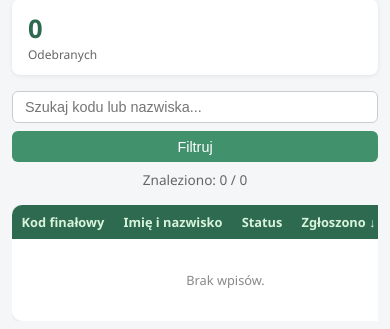
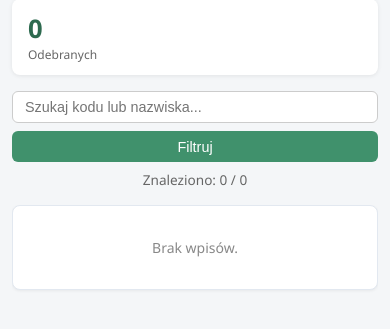
Before and after one commit to blmbyd/ro-gra, a PHP site: page /backend-php/admin/index.php in a window 390 px wide. Shown: the part 288-617 px from the top of the page. Run offline with PHP 8.4, Linux system fonts and the light colour scheme; the visitor is signed in with stand-in values (Sample User, id 1).

Commit message:
fix: Enhance responsive design with improved media queries and table layout adjustments

```diff
--- a/backend-php/admin/index.php
+++ b/backend-php/admin/index.php
@@ -303,12 +303,9 @@ function status_label(string $status): string
        RESPONSYWNOSC – MEDIA QUERIES
        ============================================= */
 
-    /* <= 768 px: tabela – mniejsze odstepy, ukrycie kolumny Zaktualizowano */
+    /* <= 768 px: tabela – mniejsze odstepy na tabletach */
     @media (max-width: 768px) {
       th, td { padding: 0.5rem 0.6rem; font-size: 0.8rem; }
-      th:nth-child(5), td:nth-child(5) { display: none; }
-      .name-cell { max-width: 150px; }
-      .actions-cell { white-space: normal; }
     }
 
     /* <= 680 px: formularz edycji – uklad pionowy */
@@ -322,11 +319,50 @@ function status_label(string $status): string
       .btn-cancel { margin-top: 0.4rem; }
     }
 
-    /* <= 640 px: naglowek – uklad pionowy */
+    /* <= 640 px: naglowek + tabela jako karty */
     @media (max-width: 640px) {
       .admin-header { flex-direction: column; align-items: flex-start; gap: 0.5rem; padding: 0.8rem 1rem; }
       .admin-header h1 { font-size: 1rem; }
       .btn-sm { align-self: flex-start; }
+
+      .table-wrap { overflow-x: visible; }
+      table { box-shadow: none; border-radius: 0; background: transparent; }
+      thead { display: none; }
+      tbody, tr { display: block; }
+      tr {
+        background: #fff;
+        border: 1px solid #e2e8f0;
+        border-radius: 8px;
+        margin-bottom: 0.75rem;
+        box-shadow: 0 1px 3px rgba(0,0,0,0.06);
+        overflow: hidden;
+      }
+      tr:hover td { background: transparent; }
+      tr:last-child td { border-bottom: 1px solid #f0f0f0; }
+      tr:last-child td:last-child { border-bottom: none; }
+      td {
+        display: flex;
+        justify-content: space-between;
+        align-items: center;
+        padding: 0.55rem 0.9rem;
+        border-bottom: 1px solid #f0f0f0;
+        font-size: 0.875rem;
+      }
+      td:last-child { border-bottom: none; }
+      td::before {
+        content: attr(data-label);
+        font-weight: 600;
+        font-size: 0.75rem;
+        color: #888;
+        min-width: 110px;
+        flex-shrink: 0;
+      }
+      td.empty { justify-content: center; }
+      td.empty::before { display: none; }
+      .name-cell { max-width: none; white-space: normal; overflow: visible; text-overflow: clip; }
+      .date-cell { white-space: normal; }
+      .actions-cell { white-space: normal; flex-wrap: wrap; gap: 0.3rem; }
+      .code-cell { letter-spacing: 0.03em; }
     }
 
     /* <= 480 px: statystyki i filtr – jednokolumnowy */
@@ -458,14 +494,14 @@ function status_label(string $status): string
         <?php else: ?>
           <?php foreach ($entries as $e): ?>
           <tr>
-            <td class="code-cell"><?= esc($e['final_code']) ?></td>
-            <td class="name-cell" title="<?= esc($e['full_name']) ?>">
+            <td class="code-cell" data-label="Kod"><?= esc($e['final_code']) ?></td>
+            <td class="name-cell" data-label="Nazwisko" title="<?= esc($e['full_name']) ?>">
               <?= $e['full_name'] !== '' ? esc($e['full_name']) : '<span style="color:#aaa">—</span>' ?>
             </td>
-            <td><?= status_label($e['status']) ?></td>
-            <td class="date-cell"><?= esc($e['created_at']) ?></td>
-            <td class="date-cell"><?= esc($e['updated_at']) ?></td>
-            <td class="actions-cell">
+            <td data-label="Status"><?= status_label($e['status']) ?></td>
+            <td class="date-cell" data-label="Zgłoszono"><?= esc($e['created_at']) ?></td>
+            <td class="date-cell" data-label="Zaktualizowano"><?= esc($e['updated_at']) ?></td>
+            <td class="actions-cell" data-label="Akcje">
               <a href="?edit=<?= urlencode($e['final_code']) ?><?= $filter ? '&q=' . urlencode($filter) : '' ?>"
                  class="btn-edit-link">Edytuj</a>
               <form method="post" style="display:inline"
```
